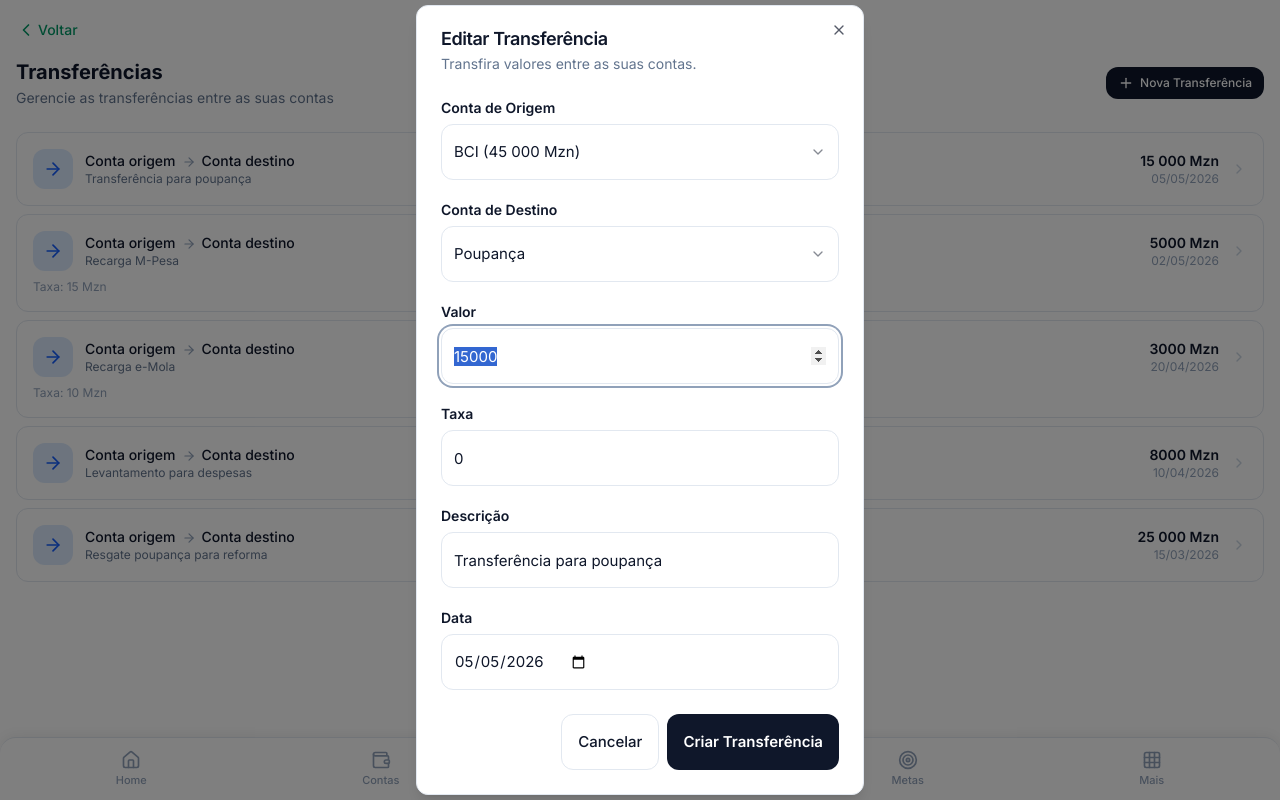
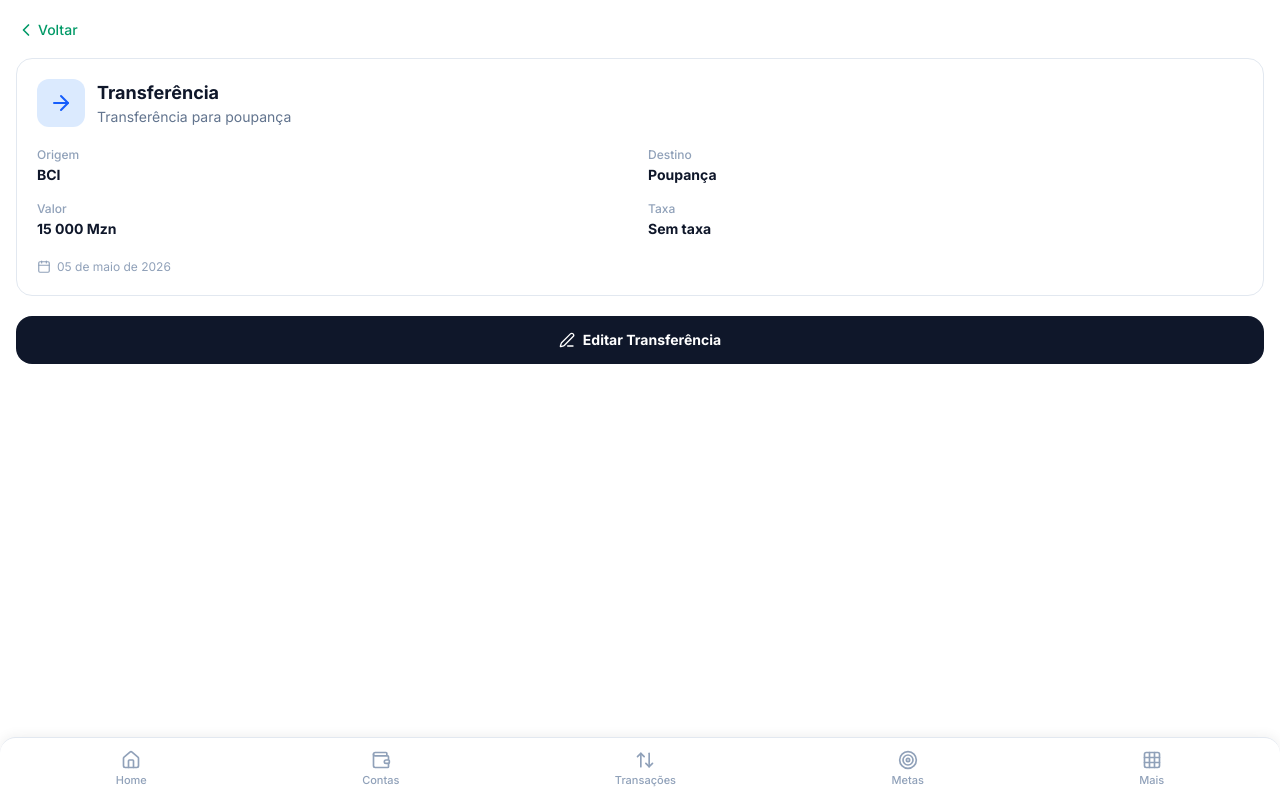
Before and after one commit to monjane10/Carteira-MZ, a Next.js app in the folder carteira-mz/: page /transferencias in a window 1280 px wide. Both pictures are taken after a click on the element 640 px from the left and 169 px from the top of the page. Built offline with nearby package versions, Linux system fonts and the light colour scheme.

Commit message:
melhorias

```diff
--- a/carteira-mz/src/modules/transfers/components/transfer-list.tsx
+++ b/carteira-mz/src/modules/transfers/components/transfer-list.tsx
@@ -10,10 +10,10 @@ import type { Transfer } from "@/types"
 interface TransferListProps {
   transfers: Transfer[]
   loading: boolean
-  onEdit?: (transfer: Transfer) => void
+  onClick?: (transfer: Transfer) => void
 }
 
-export function TransferList({ transfers, loading, onEdit }: TransferListProps) {
+export function TransferList({ transfers, loading, onClick }: TransferListProps) {
   if (loading) {
     return (
       <div className="space-y-3">
@@ -53,7 +53,7 @@ export function TransferList({ transfers, loading, onEdit }: TransferListProps)
           animate={{ opacity: 1, y: 0 }}
           transition={{ delay: index * 0.03 }}
           className="rounded-xl border border-slate-200 bg-white p-4 transition-colors hover:bg-slate-50 cursor-pointer dark:border-slate-800 dark:bg-slate-950 dark:hover:bg-slate-900"
-          onClick={() => onEdit?.(transfer)}
+          onClick={() => onClick?.(transfer)}
         >
           <div className="flex items-center gap-3">
             <div className="flex h-10 w-10 shrink-0 items-center justify-center rounded-lg bg-blue-100 text-blue-600 dark:bg-blue-900/30 dark:text-blue-400">
--- a/carteira-mz/src/modules/transfers/index.tsx
+++ b/carteira-mz/src/modules/transfers/index.tsx
@@ -1,8 +1,8 @@
 "use client"
 
-import { useState, useEffect, useCallback } from "react"
+import { useState, useEffect, useCallback, useRef } from "react"
 import Link from "next/link"
-import { Plus } from "lucide-react"
+import { Plus, ArrowRight, Calendar, Edit3 } from "lucide-react"
 import { PageHeader } from "@/components/shared/page-header"
 import { LoadingState } from "@/components/shared/loading-state"
 import { Button } from "@/components/ui/button"
@@ -10,9 +10,12 @@ import { toast } from "@/hooks/use-toast"
 import { TransferList } from "./components/transfer-list"
 import { TransferForm } from "./components/transfer-form"
 import * as transferService from "@/services/mock/transfers"
-import type { Transfer } from "@/types"
+import * as accountService from "@/services/mock/accounts"
+import { formatCurrency, formatDate } from "@/lib/utils"
+import type { Transfer, Account } from "@/types"
 import type { z } from "zod"
 import type { transferSchema } from "@/validators"
+import { motion } from "framer-motion"
 
 type TransferFormValues = z.infer<typeof transferSchema>
 
@@ -22,16 +25,21 @@ function TransfersPage() {
   const [error, setError] = useState<string | null>(null)
   const [formOpen, setFormOpen] = useState(false)
   const [editingTransfer, setEditingTransfer] = useState<Transfer | null>(null)
+  const [selectedTransfer, setSelectedTransfer] = useState<Transfer | null>(null)
+  const [accounts, setAccounts] = useState<Account[]>([])
 
   const fetchTransfers = useCallback(async () => {
     setLoading(true)
     setError(null)
     try {
-      const data = await transferService.getTransfers()
+      const [data, accs] = await Promise.all([
+        transferService.getTransfers(),
+        accountService.getAccounts(),
+      ])
       setTransfers(data)
+      setAccounts(accs)
     } catch {
       setError("Não foi possível carregar as transferências.")
-      toast({ title: "Erro", description: "Não foi possível carregar as transferências.", variant: "error" })
     } finally {
       setLoading(false)
     }
@@ -40,6 +48,15 @@ function TransfersPage() {
   useEffect(() => {
     fetchTransfers()
   }, [fetchTransfers])
+
+  useEffect(() => {
+    if (selectedTransfer) {
+      window.history.pushState({ view: "detail" }, "")
+      const onPop = () => setSelectedTransfer(null)
+      window.addEventListener("popstate", onPop)
+      return () => window.removeEventListener("popstate", onPop)
+    }
+  }, [selectedTransfer])
 
   const handleCreate = async (data: TransferFormValues) => {
     try {
@@ -71,16 +88,12 @@ function TransfersPage() {
       })
       if (updated) {
         setTransfers((prev) => prev.map((t) => (t.id === updated.id ? updated : t)))
+        setSelectedTransfer(updated)
         toast({ title: "Sucesso", description: "Transferência actualizada com sucesso.", variant: "success" })
       }
     } catch {
       toast({ title: "Erro", description: "Não foi possível actualizar a transferência.", variant: "error" })
     }
-  }
-
-  const handleOpenCreate = () => {
-    setEditingTransfer(null)
-    setFormOpen(true)
   }
 
   const handleOpenEdit = (transfer: Transfer) => {
@@ -95,6 +108,70 @@ function TransfersPage() {
       await handleCreate(data)
     }
     setFormOpen(false)
+  }
+
+  const fromAccount = selectedTransfer ? accounts.find((a) => a.id === selectedTransfer.from_account_id) : null
+  const toAccount = selectedTransfer ? accounts.find((a) => a.id === selectedTransfer.to_account_id) : null
+
+  if (selectedTransfer) {
+    return (
+      <motion.div
+        initial={{ opacity: 0, x: 20 }}
+        animate={{ opacity: 1, x: 0 }}
+        className="space-y-5"
+      >
+          <div className="rounded-2xl border border-slate-200 bg-white p-5">
+          <div className="flex items-center gap-3 mb-5">
+            <div className="flex h-12 w-12 items-center justify-center rounded-xl bg-blue-100 text-blue-600">
+              <ArrowRight className="h-6 w-6" />
+            </div>
+            <div>
+              <h2 className="text-lg font-bold text-[#0F172A]">Transferência</h2>
+              <p className="text-sm text-slate-500">{selectedTransfer.description || "Sem descrição"}</p>
+            </div>
+          </div>
+
+          <div className="grid grid-cols-2 gap-4 mb-5">
+            <div>
+              <p className="text-xs text-slate-400 font-medium">Origem</p>
+              <p className="text-sm font-bold text-[#0F172A] mt-0.5">{fromAccount?.name || "—"}</p>
+            </div>
+            <div>
+              <p className="text-xs text-slate-400 font-medium">Destino</p>
+              <p className="text-sm font-bold text-[#0F172A] mt-0.5">{toAccount?.name || "—"}</p>
+            </div>
+            <div>
+              <p className="text-xs text-slate-400 font-medium">Valor</p>
+              <p className="text-sm font-bold text-[#0F172A] mt-0.5">{formatCurrency(selectedTransfer.amount)}</p>
+            </div>
+            <div>
+              <p className="text-xs text-slate-400 font-medium">Taxa</p>
+              <p className="text-sm font-bold text-[#0F172A] mt-0.5">{selectedTransfer.fee > 0 ? formatCurrency(selectedTransfer.fee) : "Sem taxa"}</p>
+            </div>
+          </div>
+
+          <div className="flex items-center gap-1.5 text-xs text-slate-400">
+            <Calendar className="h-3.5 w-3.5" />
+            {formatDate(selectedTransfer.transfer_date, "long")}
+          </div>
+        </div>
+
+        <button
+          onClick={() => handleOpenEdit(selectedTransfer)}
+          className="w-full h-12 flex items-center justify-center gap-2 rounded-2xl bg-[#0F172A] text-sm font-bold text-white transition-all hover:bg-[#1E293B]"
+        >
+          <Edit3 className="h-4 w-4" />
+          Editar Transferência
+        </button>
+
+        <TransferForm
+          open={formOpen}
+          onOpenChange={setFormOpen}
+          onSubmit={handleFormSubmit}
+          editingTransfer={editingTransfer}
+        />
+      </motion.div>
+    )
   }
 
   return (
@@ -121,7 +198,7 @@ function TransfersPage() {
         <TransferList
           transfers={transfers}
           loading={false}
-          onEdit={handleOpenEdit}
+          onClick={(t) => setSelectedTransfer(t)}
         />
       )}
 
```
